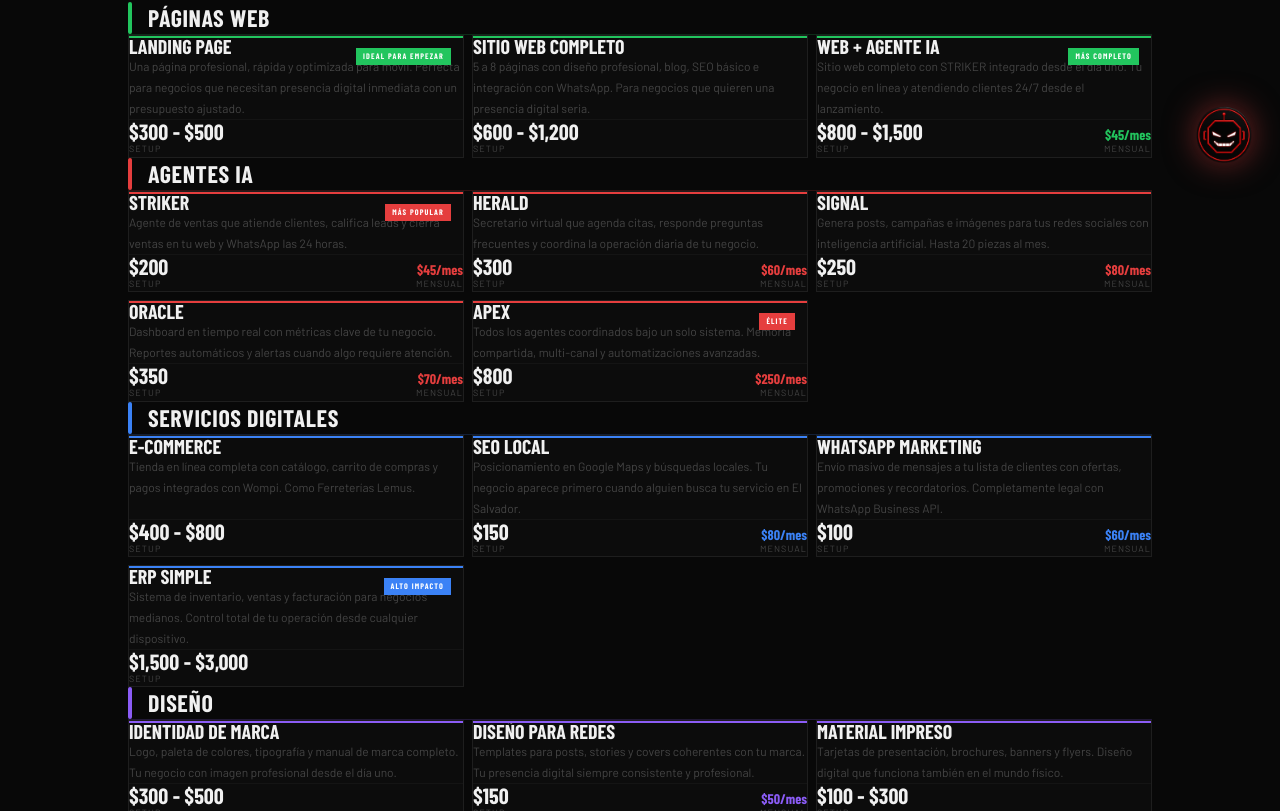
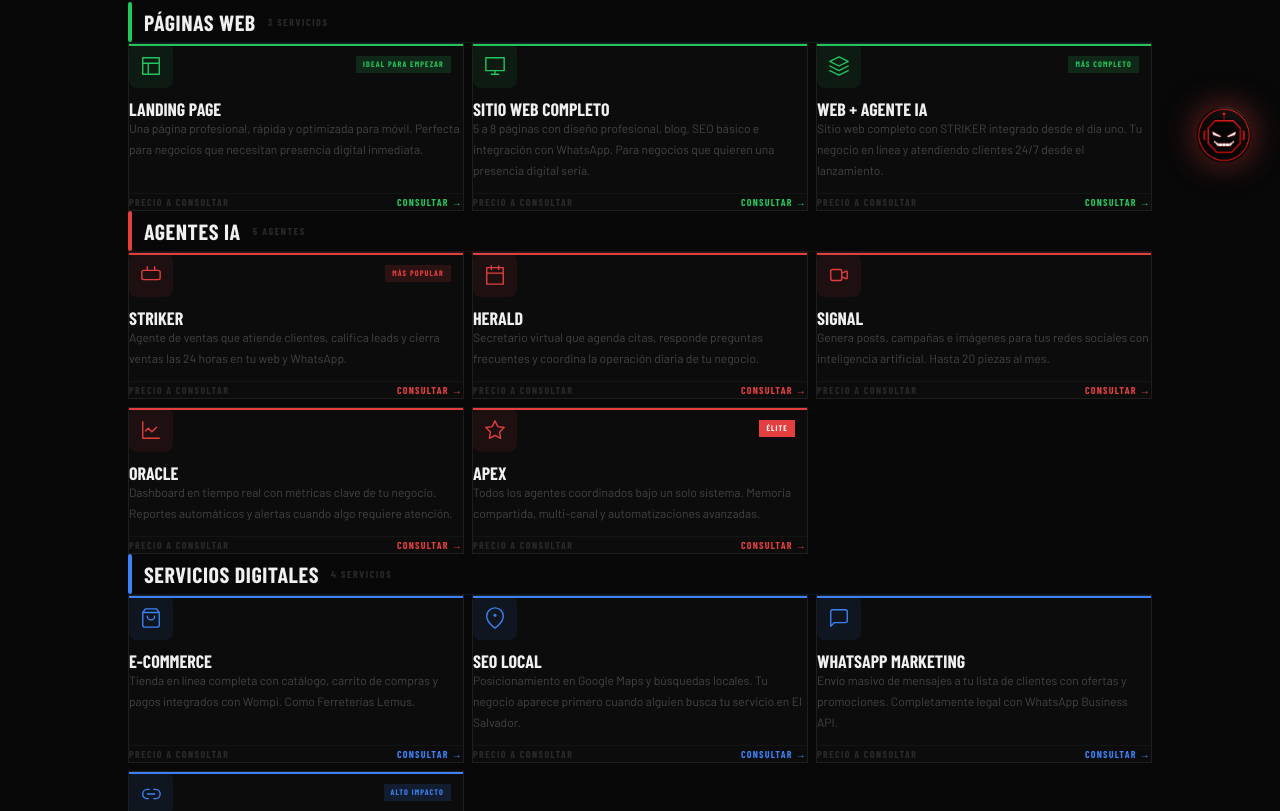
Before and after one commit to dacabrero11/blitz, a Next.js app: page /servicios in a window 1280 px wide. Shown: the part 609-1420 px from the top of the page. Built offline with nearby package versions, Linux system fonts and the light colour scheme; a web font is replaced by a local one.

Commit message:
feat: servicios redesign with icons no prices

```diff
--- a/components/sections/ServiciosGrid.tsx
+++ b/components/sections/ServiciosGrid.tsx
@@ -1,128 +1,131 @@
 import Link from 'next/link'
 
-interface Servicio {
-  categoria: string
-  acento: string
-  items: {
+interface ServicioItem {
   nombre: string
   descripcion: string
-    setup: string
-    mensual?: string
   tag?: string
-  }[]
+  tagColor?: string
+  icon: string
 }
 
-const SERVICIOS: Servicio[] = [
+interface Categoria {
+  nombre: string
+  acento: string
+  count: string
+  items: ServicioItem[]
+}
+
+const CATEGORIAS: Categoria[] = [
   {
-    categoria: 'Páginas Web',
+    nombre: 'Páginas Web',
     acento: '#22C55E',
+    count: '3 servicios',
     items: [
       {
         nombre: 'Landing Page',
-        descripcion: 'Una página profesional, rápida y optimizada para móvil. Perfecta para negocios que necesitan presencia digital inmediata con un presupuesto ajustado.',
-        setup: '$300 - $500',
+        descripcion: 'Una página profesional, rápida y optimizada para móvil. Perfecta para negocios que necesitan presencia digital inmediata.',
         tag: 'Ideal para empezar',
+        tagColor: 'rgba(34,197,94,0.15)',
+        icon: 'M3 9h18M3 3h18v18H3zM9 21V9',
       },
       {
         nombre: 'Sitio Web Completo',
         descripcion: '5 a 8 páginas con diseño profesional, blog, SEO básico e integración con WhatsApp. Para negocios que quieren una presencia digital seria.',
-        setup: '$600 - $1,200',
+        icon: 'M2 3h20v14H2zM8 21h8M12 17v4',
       },
       {
         nombre: 'Web + Agente IA',
         descripcion: 'Sitio web completo con STRIKER integrado desde el día uno. Tu negocio en línea y atendiendo clientes 24/7 desde el lanzamiento.',
-        setup: '$800 - $1,500',
-        mensual: '$45/mes',
         tag: 'Más completo',
+        tagColor: 'rgba(34,197,94,0.15)',
+        icon: 'M12 2L2 7l10 5 10-5-10-5zM2 17l10 5 10-5M2 12l10 5 10-5',
       },
     ],
   },
   {
-    categoria: 'Agentes IA',
+    nombre: 'Agentes IA',
     acento: '#E53E3E',
+    count: '5 agentes',
     items: [
       {
         nombre: 'STRIKER',
-        descripcion: 'Agente de ventas que atiende clientes, califica leads y cierra ventas en tu web y WhatsApp las 24 horas.',
-        setup: '$200',
-        mensual: '$45/mes',
+        descripcion: 'Agente de ventas que atiende clientes, califica leads y cierra ventas las 24 horas en tu web y WhatsApp.',
         tag: 'Más popular',
+        tagColor: 'rgba(229,62,62,0.15)',
+        icon: 'M20 7H4a2 2 0 00-2 2v6a2 2 0 002 2h16a2 2 0 002-2V9a2 2 0 00-2-2zM16 3v4M8 3v4',
       },
       {
         nombre: 'HERALD',
         descripcion: 'Secretario virtual que agenda citas, responde preguntas frecuentes y coordina la operación diaria de tu negocio.',
-        setup: '$300',
-        mensual: '$60/mes',
+        icon: 'M3 4h18v18H3zM16 2v4M8 2v4M3 10h18',
       },
       {
         nombre: 'SIGNAL',
         descripcion: 'Genera posts, campañas e imágenes para tus redes sociales con inteligencia artificial. Hasta 20 piezas al mes.',
-        setup: '$250',
-        mensual: '$80/mes',
+        icon: 'M15 10l4.553-2.069A1 1 0 0121 8.87v6.26a1 1 0 01-1.447.894L15 14M3 8a2 2 0 012-2h8a2 2 0 012 2v8a2 2 0 01-2 2H5a2 2 0 01-2-2V8z',
       },
       {
         nombre: 'ORACLE',
         descripcion: 'Dashboard en tiempo real con métricas clave de tu negocio. Reportes automáticos y alertas cuando algo requiere atención.',
-        setup: '$350',
-        mensual: '$70/mes',
+        icon: 'M3 3v18h18M18 9l-5 5-4-4-3 3',
       },
       {
         nombre: 'APEX',
         descripcion: 'Todos los agentes coordinados bajo un solo sistema. Memoria compartida, multi-canal y automatizaciones avanzadas.',
-        setup: '$800',
-        mensual: '$250/mes',
         tag: 'Élite',
+        tagColor: '#E53E3E',
+        icon: 'M12 2l3.09 6.26L22 9.27l-5 4.87 1.18 6.88L12 17.77l-6.18 3.25L7 14.14 2 9.27l6.91-1.01L12 2z',
       },
     ],
   },
   {
-    categoria: 'Servicios Digitales',
+    nombre: 'Servicios Digitales',
     acento: '#3B82F6',
+    count: '4 servicios',
     items: [
       {
         nombre: 'E-commerce',
         descripcion: 'Tienda en línea completa con catálogo, carrito de compras y pagos integrados con Wompi. Como Ferreterías Lemus.',
-        setup: '$400 - $800',
+        icon: 'M6 2L3 6v14a2 2 0 002 2h14a2 2 0 002-2V6l-3-4zM3 6h18M16 10a4 4 0 01-8 0',
       },
       {
         nombre: 'SEO Local',
         descripcion: 'Posicionamiento en Google Maps y búsquedas locales. Tu negocio aparece primero cuando alguien busca tu servicio en El Salvador.',
-        setup: '$150',
-        mensual: '$80/mes',
+        icon: 'M21 10c0 7-9 13-9 13s-9-6-9-13a9 9 0 0118 0zM12 10a1 1 0 110-2 1 1 0 010 2z',
       },
       {
         nombre: 'WhatsApp Marketing',
-        descripcion: 'Envío masivo de mensajes a tu lista de clientes con ofertas, promociones y recordatorios. Completamente legal con WhatsApp Business API.',
-        setup: '$100',
-        mensual: '$60/mes',
+        descripcion: 'Envío masivo de mensajes a tu lista de clientes con ofertas y promociones. Completamente legal con WhatsApp Business API.',
+        icon: 'M21 15a2 2 0 01-2 2H7l-4 4V5a2 2 0 012-2h14a2 2 0 012 2z',
       },
       {
         nombre: 'ERP Simple',
         descripcion: 'Sistema de inventario, ventas y facturación para negocios medianos. Control total de tu operación desde cualquier dispositivo.',
-        setup: '$1,500 - $3,000',
         tag: 'Alto impacto',
+        tagColor: 'rgba(59,130,246,0.15)',
+        icon: 'M9 17H7A5 5 0 013 12v0a5 5 0 015-5h2M15 7h2a5 5 0 015 5v0a5 5 0 01-5 5h-2M8 12h8',
       },
     ],
   },
   {
-    categoria: 'Diseño',
+    nombre: 'Diseño',
     acento: '#8B5CF6',
+    count: '3 servicios',
     items: [
       {
         nombre: 'Identidad de Marca',
         descripcion: 'Logo, paleta de colores, tipografía y manual de marca completo. Tu negocio con imagen profesional desde el día uno.',
-        setup: '$300 - $500',
+        icon: 'M12 2l3.09 6.26L22 9.27l-5 4.87 1.18 6.88L12 17.77l-6.18 3.25L7 14.14 2 9.27l6.91-1.01L12 2z',
       },
       {
         nombre: 'Diseño para Redes',
         descripcion: 'Templates para posts, stories y covers coherentes con tu marca. Tu presencia digital siempre consistente y profesional.',
-        setup: '$150',
-        mensual: '$50/mes',
+        icon: 'M4 16l4.586-4.586a2 2 0 012.828 0L16 16m-2-2l1.586-1.586a2 2 0 012.828 0L20 14m-6-6h.01M6 20h12a2 2 0 002-2V6a2 2 0 00-2-2H6a2 2 0 00-2 2v12a2 2 0 002 2z',
       },
       {
         nombre: 'Material Impreso',
         descripcion: 'Tarjetas de presentación, brochures, banners y flyers. Diseño digital que funciona también en el mundo físico.',
-        setup: '$100 - $300',
+        icon: 'M17 17H17.01M17 3H5a2 2 0 00-2 2v14a2 2 0 002 2h12a2 2 0 002-2V7l-4-4z',
       },
     ],
   },
@@ -134,41 +137,35 @@
   return (
     <section className="section-padding" style={{ borderBottom: '1px solid var(--border-2)' }}>
       <div className="container">
-        {SERVICIOS.map((categoria) => (
-          <div key={categoria.categoria} className="mb-16 last:mb-0">
+        {CATEGORIAS.map((cat) => (
+          <div key={cat.nombre} className="mb-16 last:mb-0">
             {/* Category header */}
             <div
-              className="flex items-center gap-4 mb-6 pb-4"
-              style={{ borderBottom: `1px solid ${categoria.acento}30` }}
+              className="flex items-center gap-3 mb-6 pb-4"
+              style={{ borderBottom: `1px solid ${cat.acento}20` }}
             >
-              <div
-                className="w-1 h-8 rounded-full"
-                style={{ background: categoria.acento }}
-              />
-              <h2
-                className="font-display font-black text-2xl uppercase tracking-wide"
-                style={{ color: 'var(--white)' }}
+              <div style={{ width: 4, height: 40, background: cat.acento, borderRadius: 2, flexShrink: 0 }} />
+              <h2 className="font-display font-black uppercase tracking-wide" style={{ fontSize: 22, color: 'var(--white)' }}>
+                {cat.nombre}
+              </h2>
+              <span
+                className="ml-auto font-display font-bold uppercase"
+                style={{ fontSize: 10, letterSpacing: '0.16em', color: 'var(--gray-3)' }}
               >
-                {categoria.categoria}
-              </h2>
+                {cat.count}
+              </span>
             </div>
 
-            {/* Services grid */}
-            <div className="grid grid-cols-1 md:grid-cols-2 lg:grid-cols-3 gap-2">
-              {categoria.items.map((item) => (
+            {/* Cards grid */}
+            <div className="grid grid-cols-1 sm:grid-cols-2 lg:grid-cols-3 gap-2">
+              {cat.items.map((item) => (
                 <div
                   key={item.nombre}
-                  className="relative p-5 flex flex-col justify-between transition-all duration-200 hover:translate-y-[-2px]"
-                  style={{
-                    background: 'var(--black-2)',
-                    border: '1px solid var(--border)',
-                  }}
+                  className="relative flex flex-col gap-3 p-5 transition-all duration-200 hover:-translate-y-0.5"
+                  style={{ background: 'var(--black-2)', border: '1px solid var(--border)' }}
                 >
-                  {/* Top accent line */}
-                  <div
-                    className="absolute top-0 left-0 right-0"
-                    style={{ height: 2, background: categoria.acento }}
-                  />
+                  {/* Top accent */}
+                  <div className="absolute top-0 left-0 right-0" style={{ height: 2, background: cat.acento }} />
 
                   {/* Tag */}
                   {item.tag && (
@@ -177,8 +174,8 @@
                       style={{
                         fontSize: 8,
                         letterSpacing: '0.14em',
-                        background: categoria.acento,
-                        color: 'white',
+                        background: item.tagColor || cat.acento,
+                        color: item.tagColor && item.tagColor !== cat.acento ? cat.acento : 'white',
                         padding: '2px 7px',
                       }}
                     >
@@ -186,53 +183,51 @@
                     </div>
                   )}
 
-                  <div>
-                    {/* Service name */}
-                    <h3
-                      className="font-display font-black uppercase mb-2"
-                      style={{ fontSize: 20, color: 'var(--white)', lineHeight: 1 }}
+                  {/* Icon */}
+                  <div
+                    className="flex items-center justify-center"
+                    style={{
+                      width: 44, height: 44,
+                      background: `${cat.acento}15`,
+                      borderRadius: 8,
+                      flexShrink: 0,
+                    }}
                   >
+                    <svg width="22" height="22" viewBox="0 0 24 24" fill="none" stroke={cat.acento} strokeWidth="1.5" strokeLinecap="round" strokeLinejoin="round">
+                      <path d={item.icon} />
+                    </svg>
+                  </div>
+
+                  {/* Content */}
+                  <div className="flex-1">
+                    <h3 className="font-display font-black uppercase mb-2" style={{ fontSize: 18, color: 'var(--white)', lineHeight: 1 }}>
                       {item.nombre}
                     </h3>
-
-                    {/* Description */}
-                    <p
-                      className="mb-4"
-                      style={{ fontSize: 12, color: 'var(--gray-2)', lineHeight: 1.75 }}
-                    >
+                    <p style={{ fontSize: 12, color: 'var(--gray-2)', lineHeight: 1.75 }}>
                       {item.descripcion}
                     </p>
                   </div>
 
-                  {/* Pricing */}
+                  {/* Footer */}
                   <div
-                    className="flex items-end justify-between pt-4"
+                    className="flex items-center justify-between pt-3"
                     style={{ borderTop: '1px solid var(--border-2)' }}
                   >
-                    <div>
-                      <div
-                        className="font-display font-black"
-                        style={{ fontSize: 22, color: 'var(--white)', lineHeight: 1 }}
+                    <span
+                      className="font-display font-bold uppercase"
+                      style={{ fontSize: 10, letterSpacing: '0.14em', color: 'var(--gray-3)' }}
                     >
-                        {item.setup}
-                      </div>
-                      <div style={{ fontSize: 9, color: 'var(--gray-2)', letterSpacing: '0.12em', textTransform: 'uppercase' }}>
-                        Setup
-                      </div>
-                    </div>
-                    {item.mensual && (
-                      <div className="text-right">
-                        <div
-                          className="font-display font-bold"
-                          style={{ fontSize: 14, color: categoria.acento, lineHeight: 1 }}
+                      Precio a consultar
+                    </span>
+                    <a
+                      href={WA_URL}
+                      target="_blank"
+                      rel="noopener noreferrer"
+                      className="font-display font-bold uppercase transition-colors hover:text-white"
+                      style={{ fontSize: 10, letterSpacing: '0.12em', color: cat.acento }}
                     >
-                          {item.mensual}
-                        </div>
-                        <div style={{ fontSize: 9, color: 'var(--gray-2)', letterSpacing: '0.12em', textTransform: 'uppercase' }}>
-                          Mensual
-                        </div>
-                      </div>
-                    )}
+                      Consultar →
+                    </a>
                   </div>
                 </div>
               ))}
@@ -245,19 +240,13 @@
           className="mt-12 p-8 text-center relative"
           style={{ border: '1px solid var(--border)', background: 'var(--black-2)' }}
         >
-          <div
-            className="absolute top-0 left-0 right-0"
-            style={{ height: 2, background: 'var(--red)' }}
-          />
+          <div className="absolute top-0 left-0 right-0" style={{ height: 2, background: 'var(--red)' }} />
           <p className="text-label mb-2">¿No sabés por dónde empezar?</p>
-          <h3
-            className="font-display font-black uppercase mb-4"
-            style={{ fontSize: 28, color: 'var(--white)' }}
-          >
+          <h3 className="font-display font-black uppercase mb-4" style={{ fontSize: 28, color: 'var(--white)' }}>
             Primera consulta gratis.
           </h3>
           <p className="mb-6" style={{ fontSize: 13, color: 'var(--gray-1)' }}>
-            En 30 minutos por WhatsApp definimos qué servicios necesita tu negocio y cuánto te va a costar.
+            En 30 minutos por WhatsApp definimos qué servicios necesita tu negocio.
           </p>
           <a
             href={WA_URL}
```
Lines whose indentation alone changed are shown as unchanged.
